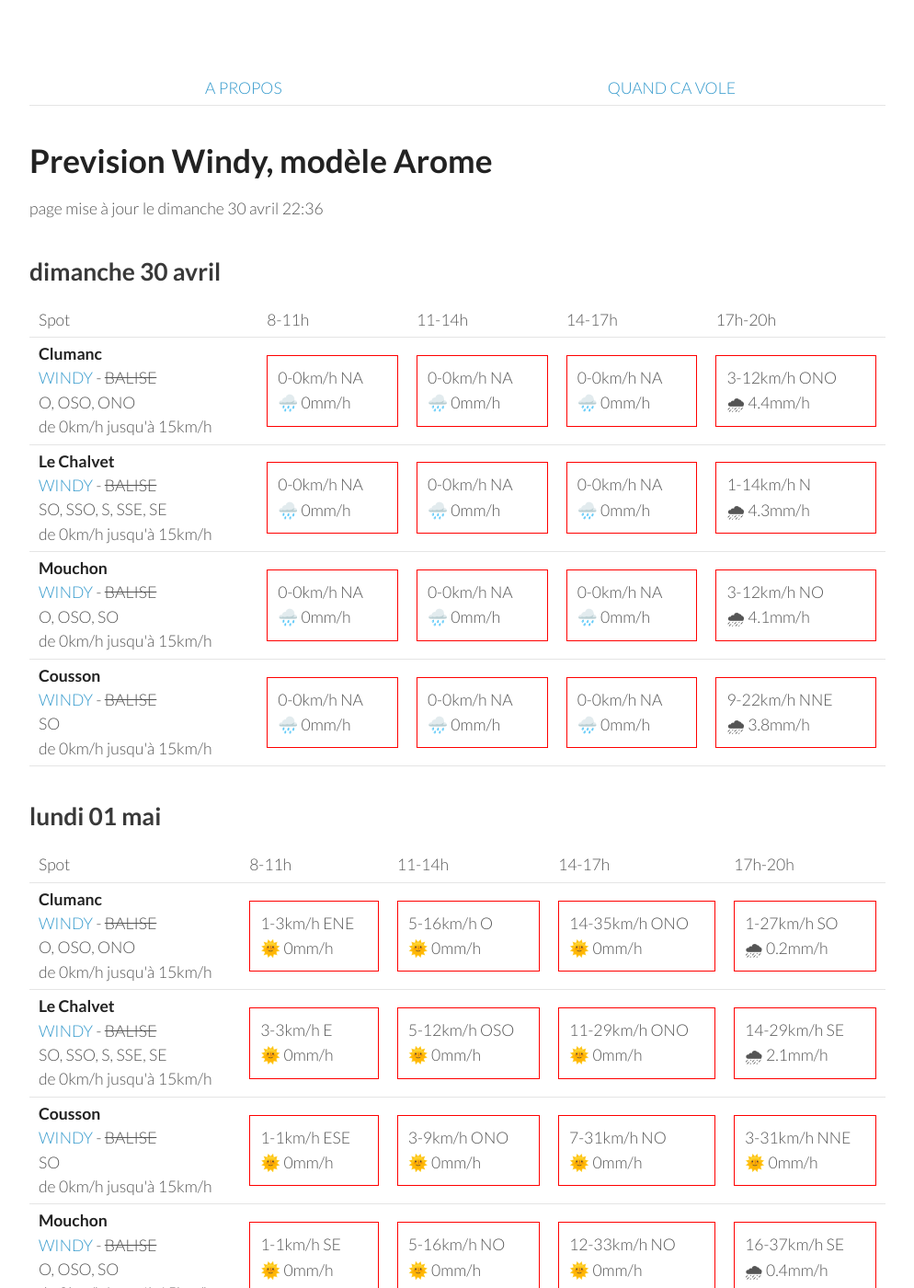
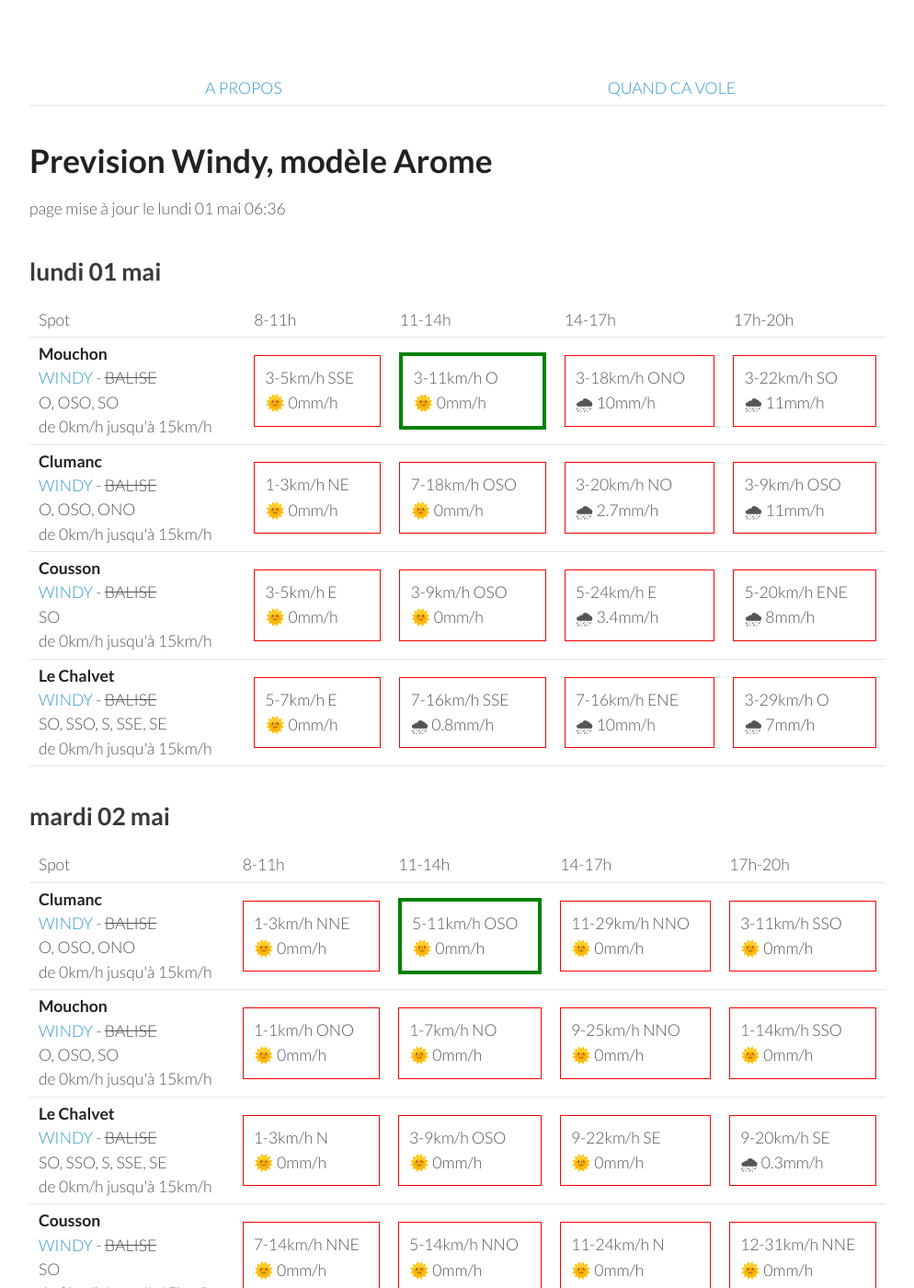
Before and after one commit to parapente-dans-le-nord/parapente-dans-le-nord.github.io, a Jekyll site: the page built from saint_andre.markdown, in a window 1280 px wide and 1400 px high. Shown: the whole window at 92% size, without its empty margins (26-1020 px from the left). Built offline with Jekyll 4.4.1, drawn with Linux system fonts in a browser that asks for light colours; some of the changed text lies outside the part shown.

Commit message:
update index.markdown

```diff
--- a/saint_andre.markdown
+++ b/saint_andre.markdown
@@ -7,60 +7,8 @@ title:  "Tous les spots"
 {: .links}
 
 # Prevision Windy, modèle Arome
-page mise à jour le dimanche 30 avril 22:36
+page mise à jour le lundi 01 mai 06:36
 
-## dimanche 30 avril
-
-{::nomarkdown}
-<table>
-  <tbody>
-    <tr>
-      <td>Spot</td>
-      <td>8-11h</td>
-      <td>11-14h</td>
-      <td>14-17h</td>
-      <td>17h-20h</td>
-    </tr>
-<tr>
-        <td><strong>Clumanc</strong><br><a href="https://windy.com/44.027/6.402?43.914,6.403,10,m:eSxaglP">WINDY</a> - <span class="no-balise"> BALISE </span><br> <span class="vent-favorable">O, OSO, ONO</span><br><span class="force-vent">de 0km/h jusqu'à 15km/h</span> </td>
-
-            <td><div class="not-flyable"><p>0-0km/h NA</p><p>🌧️ 0mm/h</p></div></td>
-            <td><div class="not-flyable"><p>0-0km/h NA</p><p>🌧️ 0mm/h</p></div></td>
-            <td><div class="not-flyable"><p>0-0km/h NA</p><p>🌧️ 0mm/h</p></div></td>
-            <td><div class="not-flyable"><p>3-12km/h ONO</p><p>🌧 4.4mm/h</p></div></td>
-
-    </tr>
-<tr>
-        <td><strong>Le Chalvet</strong><br><a href="https://windy.com/43.979/6.480?43.866,6.480,10,m:eSsaglX">WINDY</a> - <span class="no-balise"> BALISE </span><br> <span class="vent-favorable">SO, SSO, S, SSE, SE</span><br><span class="force-vent">de 0km/h jusqu'à 15km/h</span> </td>
-
-            <td><div class="not-flyable"><p>0-0km/h NA</p><p>🌧️ 0mm/h</p></div></td>
-            <td><div class="not-flyable"><p>0-0km/h NA</p><p>🌧️ 0mm/h</p></div></td>
-            <td><div class="not-flyable"><p>0-0km/h NA</p><p>🌧️ 0mm/h</p></div></td>
-            <td><div class="not-flyable"><p>1-14km/h N</p><p>🌧 4.3mm/h</p></div></td>
-
-    </tr>
-<tr>
-        <td><strong>Mouchon</strong><br><a href="https://windy.com/43.992/6.424?43.878,6.425,10,m:eSuaglR">WINDY</a> - <span class="no-balise"> BALISE </span><br> <span class="vent-favorable">O, OSO, SO</span><br><span class="force-vent">de 0km/h jusqu'à 15km/h</span> </td>
-
-            <td><div class="not-flyable"><p>0-0km/h NA</p><p>🌧️ 0mm/h</p></div></td>
-            <td><div class="not-flyable"><p>0-0km/h NA</p><p>🌧️ 0mm/h</p></div></td>
-            <td><div class="not-flyable"><p>0-0km/h NA</p><p>🌧️ 0mm/h</p></div></td>
-            <td><div class="not-flyable"><p>3-12km/h NO</p><p>🌧 4.1mm/h</p></div></td>
-
-    </tr>
-<tr>
-        <td><strong>Cousson</strong><br><a href="https://windy.com/44.054/6.240?43.940,6.241,10,m:eSAaglz">WINDY</a> - <span class="no-balise"> BALISE </span><br> <span class="vent-favorable">SO</span><br><span class="force-vent">de 0km/h jusqu'à 15km/h</span> </td>
-
-            <td><div class="not-flyable"><p>0-0km/h NA</p><p>🌧️ 0mm/h</p></div></td>
-            <td><div class="not-flyable"><p>0-0km/h NA</p><p>🌧️ 0mm/h</p></div></td>
-            <td><div class="not-flyable"><p>0-0km/h NA</p><p>🌧️ 0mm/h</p></div></td>
-            <td><div class="not-flyable"><p>9-22km/h NNE</p><p>🌧 3.8mm/h</p></div></td>
-
-    </tr>
-
-</tbody>
-</table>
-{:/}
 ## lundi 01 mai
 
 {::nomarkdown}
@@ -74,42 +22,42 @@ page mise à jour le dimanche 30 avril 22:36
       <td>17h-20h</td>
     </tr>
 <tr>
+        <td><strong>Mouchon</strong><br><a href="https://windy.com/43.992/6.424?43.878,6.425,10,m:eSuaglR">WINDY</a> - <span class="no-balise"> BALISE </span><br> <span class="vent-favorable">O, OSO, SO</span><br><span class="force-vent">de 0km/h jusqu'à 15km/h</span> </td>
+
+            <td><div class="not-flyable"><p>3-5km/h SSE</p><p>🌞 0mm/h</p></div></td>
+            <td><div class="flyable"><p>3-11km/h O</p><p>🌞 0mm/h</p></div></td>
+            <td><div class="not-flyable"><p>3-18km/h ONO</p><p>🌧 10mm/h</p></div></td>
+            <td><div class="not-flyable"><p>3-22km/h SO</p><p>🌧 11mm/h</p></div></td>
+
+
+    </tr>
+<tr>
         <td><strong>Clumanc</strong><br><a href="https://windy.com/44.027/6.402?43.914,6.403,10,m:eSxaglP">WINDY</a> - <span class="no-balise"> BALISE </span><br> <span class="vent-favorable">O, OSO, ONO</span><br><span class="force-vent">de 0km/h jusqu'à 15km/h</span> </td>
 
-            <td><div class="not-flyable"><p>1-3km/h ENE</p><p>🌞 0mm/h</p></div></td>
-            <td><div class="not-flyable"><p>5-16km/h O</p><p>🌞 0mm/h</p></div></td>
-            <td><div class="not-flyable"><p>14-35km/h ONO</p><p>🌞 0mm/h</p></div></td>
-            <td><div class="not-flyable"><p>1-27km/h SO</p><p>🌧 0.2mm/h</p></div></td>
+            <td><div class="not-flyable"><p>1-3km/h NE</p><p>🌞 0mm/h</p></div></td>
+            <td><div class="not-flyable"><p>7-18km/h OSO</p><p>🌞 0mm/h</p></div></td>
+            <td><div class="not-flyable"><p>3-20km/h NO</p><p>🌧 2.7mm/h</p></div></td>
+            <td><div class="not-flyable"><p>3-9km/h OSO</p><p>🌧 11mm/h</p></div></td>
+
+
+    </tr>
+<tr>
+        <td><strong>Cousson</strong><br><a href="https://windy.com/44.054/6.240?43.940,6.241,10,m:eSAaglz">WINDY</a> - <span class="no-balise"> BALISE </span><br> <span class="vent-favorable">SO</span><br><span class="force-vent">de 0km/h jusqu'à 15km/h</span> </td>
+
+            <td><div class="not-flyable"><p>3-5km/h E</p><p>🌞 0mm/h</p></div></td>
+            <td><div class="not-flyable"><p>3-9km/h OSO</p><p>🌞 0mm/h</p></div></td>
+            <td><div class="not-flyable"><p>5-24km/h E</p><p>🌧 3.4mm/h</p></div></td>
+            <td><div class="not-flyable"><p>5-20km/h ENE</p><p>🌧 8mm/h</p></div></td>
 
 
     </tr>
 <tr>
         <td><strong>Le Chalvet</strong><br><a href="https://windy.com/43.979/6.480?43.866,6.480,10,m:eSsaglX">WINDY</a> - <span class="no-balise"> BALISE </span><br> <span class="vent-favorable">SO, SSO, S, SSE, SE</span><br><span class="force-vent">de 0km/h jusqu'à 15km/h</span> </td>
 
-            <td><div class="not-flyable"><p>3-3km/h E</p><p>🌞 0mm/h</p></div></td>
-            <td><div class="not-flyable"><p>5-12km/h OSO</p><p>🌞 0mm/h</p></div></td>
-            <td><div class="not-flyable"><p>11-29km/h ONO</p><p>🌞 0mm/h</p></div></td>
-            <td><div class="not-flyable"><p>14-29km/h SE</p><p>🌧 2.1mm/h</p></div></td>
-
-
-    </tr>
-<tr>
-        <td><strong>Cousson</strong><br><a href="https://windy.com/44.054/6.240?43.940,6.241,10,m:eSAaglz">WINDY</a> - <span class="no-balise"> BALISE </span><br> <span class="vent-favorable">SO</span><br><span class="force-vent">de 0km/h jusqu'à 15km/h</span> </td>
-
-            <td><div class="not-flyable"><p>1-1km/h ESE</p><p>🌞 0mm/h</p></div></td>
-            <td><div class="not-flyable"><p>3-9km/h ONO</p><p>🌞 0mm/h</p></div></td>
-            <td><div class="not-flyable"><p>7-31km/h NO</p><p>🌞 0mm/h</p></div></td>
-            <td><div class="not-flyable"><p>3-31km/h NNE</p><p>🌞 0mm/h</p></div></td>
-
-
-    </tr>
-<tr>
-        <td><strong>Mouchon</strong><br><a href="https://windy.com/43.992/6.424?43.878,6.425,10,m:eSuaglR">WINDY</a> - <span class="no-balise"> BALISE </span><br> <span class="vent-favorable">O, OSO, SO</span><br><span class="force-vent">de 0km/h jusqu'à 15km/h</span> </td>
-
-            <td><div class="not-flyable"><p>1-1km/h SE</p><p>🌞 0mm/h</p></div></td>
-            <td><div class="not-flyable"><p>5-16km/h NO</p><p>🌞 0mm/h</p></div></td>
-            <td><div class="not-flyable"><p>12-33km/h NO</p><p>🌞 0mm/h</p></div></td>
-            <td><div class="not-flyable"><p>16-37km/h SE</p><p>🌧 0.4mm/h</p></div></td>
+            <td><div class="not-flyable"><p>5-7km/h E</p><p>🌞 0mm/h</p></div></td>
+            <td><div class="not-flyable"><p>7-16km/h SSE</p><p>🌧 0.8mm/h</p></div></td>
+            <td><div class="not-flyable"><p>7-16km/h ENE</p><p>🌧 10mm/h</p></div></td>
+            <td><div class="not-flyable"><p>3-29km/h O</p><p>🌧 7mm/h</p></div></td>
 
 
     </tr>
@@ -130,42 +78,42 @@ page mise à jour le dimanche 30 avril 22:36
       <td>17h-20h</td>
     </tr>
 <tr>
-        <td><strong>Mouchon</strong><br><a href="https://windy.com/43.992/6.424?43.878,6.425,10,m:eSuaglR">WINDY</a> - <span class="no-balise"> BALISE </span><br> <span class="vent-favorable">O, OSO, SO</span><br><span class="force-vent">de 0km/h jusqu'à 15km/h</span> </td>
+        <td><strong>Clumanc</strong><br><a href="https://windy.com/44.027/6.402?43.914,6.403,10,m:eSxaglP">WINDY</a> - <span class="no-balise"> BALISE </span><br> <span class="vent-favorable">O, OSO, ONO</span><br><span class="force-vent">de 0km/h jusqu'à 15km/h</span> </td>
 
-            <td><div class="not-flyable"><p>3-5km/h SSO</p><p>🌞 0mm/h</p></div></td>
-            <td><div class="not-flyable"><p>5-18km/h ONO</p><p>🌞 0mm/h</p></div></td>
-            <td><div class="not-flyable"><p>5-25km/h N</p><p>🌞 0mm/h</p></div></td>
-            <td><div class="not-flyable"><p>3-25km/h NNO</p><p>🌞 0mm/h</p></div></td>
+            <td><div class="not-flyable"><p>1-3km/h NNE</p><p>🌞 0mm/h</p></div></td>
+            <td><div class="flyable"><p>5-11km/h OSO</p><p>🌞 0mm/h</p></div></td>
+            <td><div class="not-flyable"><p>11-29km/h NNO</p><p>🌞 0mm/h</p></div></td>
+            <td><div class="not-flyable"><p>3-11km/h SSO</p><p>🌞 0mm/h</p></div></td>
 
 
     </tr>
 <tr>
-        <td><strong>Clumanc</strong><br><a href="https://windy.com/44.027/6.402?43.914,6.403,10,m:eSxaglP">WINDY</a> - <span class="no-balise"> BALISE </span><br> <span class="vent-favorable">O, OSO, ONO</span><br><span class="force-vent">de 0km/h jusqu'à 15km/h</span> </td>
+        <td><strong>Mouchon</strong><br><a href="https://windy.com/43.992/6.424?43.878,6.425,10,m:eSuaglR">WINDY</a> - <span class="no-balise"> BALISE </span><br> <span class="vent-favorable">O, OSO, SO</span><br><span class="force-vent">de 0km/h jusqu'à 15km/h</span> </td>
 
-            <td><div class="not-flyable"><p>1-3km/h ENE</p><p>🌞 0mm/h</p></div></td>
-            <td><div class="not-flyable"><p>5-20km/h ONO</p><p>🌞 0mm/h</p></div></td>
-            <td><div class="not-flyable"><p>5-25km/h N</p><p>🌞 0mm/h</p></div></td>
-            <td><div class="not-flyable"><p>5-25km/h NO</p><p>🌞 0mm/h</p></div></td>
+            <td><div class="not-flyable"><p>1-1km/h ONO</p><p>🌞 0mm/h</p></div></td>
+            <td><div class="not-flyable"><p>1-7km/h NO</p><p>🌞 0mm/h</p></div></td>
+            <td><div class="not-flyable"><p>9-25km/h NNO</p><p>🌞 0mm/h</p></div></td>
+            <td><div class="not-flyable"><p>1-14km/h SSO</p><p>🌞 0mm/h</p></div></td>
 
 
     </tr>
 <tr>
         <td><strong>Le Chalvet</strong><br><a href="https://windy.com/43.979/6.480?43.866,6.480,10,m:eSsaglX">WINDY</a> - <span class="no-balise"> BALISE </span><br> <span class="vent-favorable">SO, SSO, S, SSE, SE</span><br><span class="force-vent">de 0km/h jusqu'à 15km/h</span> </td>
 
-            <td><div class="not-flyable"><p>0-3km/h ONO</p><p>🌞 0mm/h</p></div></td>
-            <td><div class="not-flyable"><p>3-16km/h ONO</p><p>🌞 0mm/h</p></div></td>
-            <td><div class="not-flyable"><p>7-25km/h NNE</p><p>🌞 0mm/h</p></div></td>
-            <td><div class="not-flyable"><p>3-27km/h NE</p><p>🌞 0mm/h</p></div></td>
+            <td><div class="not-flyable"><p>1-3km/h N</p><p>🌞 0mm/h</p></div></td>
+            <td><div class="not-flyable"><p>3-9km/h OSO</p><p>🌞 0mm/h</p></div></td>
+            <td><div class="not-flyable"><p>9-22km/h SE</p><p>🌞 0mm/h</p></div></td>
+            <td><div class="not-flyable"><p>9-20km/h SE</p><p>🌧 0.3mm/h</p></div></td>
 
 
     </tr>
 <tr>
         <td><strong>Cousson</strong><br><a href="https://windy.com/44.054/6.240?43.940,6.241,10,m:eSAaglz">WINDY</a> - <span class="no-balise"> BALISE </span><br> <span class="vent-favorable">SO</span><br><span class="force-vent">de 0km/h jusqu'à 15km/h</span> </td>
 
-            <td><div class="not-flyable"><p>9-22km/h NNE</p><p>🌞 0mm/h</p></div></td>
-            <td><div class="not-flyable"><p>7-20km/h ONO</p><p>🌞 0mm/h</p></div></td>
-            <td><div class="not-flyable"><p>7-27km/h ONO</p><p>🌞 0mm/h</p></div></td>
-            <td><div class="not-flyable"><p>11-29km/h NO</p><p>🌞 0mm/h</p></div></td>
+            <td><div class="not-flyable"><p>7-14km/h NNE</p><p>🌞 0mm/h</p></div></td>
+            <td><div class="not-flyable"><p>5-14km/h NNO</p><p>🌞 0mm/h</p></div></td>
+            <td><div class="not-flyable"><p>11-24km/h N</p><p>🌞 0mm/h</p></div></td>
+            <td><div class="not-flyable"><p>12-31km/h NNE</p><p>🌞 0mm/h</p></div></td>
 
 
     </tr>
@@ -186,42 +134,42 @@ page mise à jour le dimanche 30 avril 22:36
       <td>17h-20h</td>
     </tr>
 <tr>
-        <td><strong>Clumanc</strong><br><a href="https://windy.com/44.027/6.402?43.914,6.403,10,m:eSxaglP">WINDY</a> - <span class="no-balise"> BALISE </span><br> <span class="vent-favorable">O, OSO, ONO</span><br><span class="force-vent">de 0km/h jusqu'à 15km/h</span> </td>
+        <td><strong>Mouchon</strong><br><a href="https://windy.com/43.992/6.424?43.878,6.425,10,m:eSuaglR">WINDY</a> - <span class="no-balise"> BALISE </span><br> <span class="vent-favorable">O, OSO, SO</span><br><span class="force-vent">de 0km/h jusqu'à 15km/h</span> </td>
 
-            <td><div class="not-flyable"><p>5-16km/h NNE</p><p>🌞 0mm/h</p></div></td>
-            <td><div class="not-flyable"><p>11-31km/h ONO</p><p>🌞 0mm/h</p></div></td>
-            <td><div class="not-flyable"><p>12-37km/h O</p><p>🌞 0mm/h</p></div></td>
-            <td><div class="not-flyable"><p>11-40km/h O</p><p>🌞 0mm/h</p></div></td>
+            <td><div class="not-flyable"><p>3-12km/h ENE</p><p>🌞 0mm/h</p></div></td>
+            <td><div class="not-flyable"><p>7-24km/h O</p><p>🌞 0mm/h</p></div></td>
+            <td><div class="not-flyable"><p>9-27km/h ONO</p><p>🌞 0mm/h</p></div></td>
+            <td><div class="not-flyable"><p>12-37km/h ONO</p><p>🌞 0mm/h</p></div></td>
 
 
     </tr>
 <tr>
-        <td><strong>Mouchon</strong><br><a href="https://windy.com/43.992/6.424?43.878,6.425,10,m:eSuaglR">WINDY</a> - <span class="no-balise"> BALISE </span><br> <span class="vent-favorable">O, OSO, SO</span><br><span class="force-vent">de 0km/h jusqu'à 15km/h</span> </td>
+        <td><strong>Clumanc</strong><br><a href="https://windy.com/44.027/6.402?43.914,6.403,10,m:eSxaglP">WINDY</a> - <span class="no-balise"> BALISE </span><br> <span class="vent-favorable">O, OSO, ONO</span><br><span class="force-vent">de 0km/h jusqu'à 15km/h</span> </td>
 
-            <td><div class="not-flyable"><p>5-16km/h N</p><p>🌞 0mm/h</p></div></td>
-            <td><div class="not-flyable"><p>11-29km/h ONO</p><p>🌞 0mm/h</p></div></td>
-            <td><div class="not-flyable"><p>12-35km/h ONO</p><p>🌞 0mm/h</p></div></td>
-            <td><div class="not-flyable"><p>12-40km/h O</p><p>🌞 0mm/h</p></div></td>
+            <td><div class="not-flyable"><p>5-16km/h ENE</p><p>🌞 0mm/h</p></div></td>
+            <td><div class="not-flyable"><p>9-24km/h O</p><p>🌞 0mm/h</p></div></td>
+            <td><div class="not-flyable"><p>9-29km/h ONO</p><p>🌞 0mm/h</p></div></td>
+            <td><div class="not-flyable"><p>11-38km/h ONO</p><p>🌞 0mm/h</p></div></td>
 
 
     </tr>
 <tr>
         <td><strong>Cousson</strong><br><a href="https://windy.com/44.054/6.240?43.940,6.241,10,m:eSAaglz">WINDY</a> - <span class="no-balise"> BALISE </span><br> <span class="vent-favorable">SO</span><br><span class="force-vent">de 0km/h jusqu'à 15km/h</span> </td>
 
-            <td><div class="not-flyable"><p>5-14km/h ENE</p><p>🌞 0mm/h</p></div></td>
-            <td><div class="not-flyable"><p>7-24km/h ONO</p><p>🌞 0mm/h</p></div></td>
-            <td><div class="not-flyable"><p>5-25km/h OSO</p><p>🌞 0mm/h</p></div></td>
-            <td><div class="not-flyable"><p>12-35km/h SO</p><p>🌞 0mm/h</p></div></td>
+            <td><div class="not-flyable"><p>5-16km/h ENE</p><p>🌞 0mm/h</p></div></td>
+            <td><div class="not-flyable"><p>5-20km/h O</p><p>🌞 0mm/h</p></div></td>
+            <td><div class="not-flyable"><p>5-24km/h O</p><p>🌞 0mm/h</p></div></td>
+            <td><div class="not-flyable"><p>9-29km/h OSO</p><p>🌞 0mm/h</p></div></td>
 
 
     </tr>
 <tr>
         <td><strong>Le Chalvet</strong><br><a href="https://windy.com/43.979/6.480?43.866,6.480,10,m:eSsaglX">WINDY</a> - <span class="no-balise"> BALISE </span><br> <span class="vent-favorable">SO, SSO, S, SSE, SE</span><br><span class="force-vent">de 0km/h jusqu'à 15km/h</span> </td>
 
-            <td><div class="not-flyable"><p>5-16km/h N</p><p>🌞 0mm/h</p></div></td>
-            <td><div class="not-flyable"><p>9-29km/h ONO</p><p>🌞 0mm/h</p></div></td>
-            <td><div class="not-flyable"><p>12-35km/h ONO</p><p>🌞 0mm/h</p></div></td>
-            <td><div class="not-flyable"><p>12-40km/h ONO</p><p>🌞 0mm/h</p></div></td>
+            <td><div class="not-flyable"><p>3-12km/h NE</p><p>🌞 0mm/h</p></div></td>
+            <td><div class="not-flyable"><p>5-20km/h O</p><p>🌞 0mm/h</p></div></td>
+            <td><div class="not-flyable"><p>7-25km/h ONO</p><p>🌞 0mm/h</p></div></td>
+            <td><div class="not-flyable"><p>12-37km/h ONO</p><p>🌞 0mm/h</p></div></td>
 
 
     </tr>
@@ -244,8 +192,8 @@ page mise à jour le dimanche 30 avril 22:36
 <tr>
         <td><strong>Clumanc</strong><br><a href="https://windy.com/44.027/6.402?43.914,6.403,10,m:eSxaglP">WINDY</a> - <span class="no-balise"> BALISE </span><br> <span class="vent-favorable">O, OSO, ONO</span><br><span class="force-vent">de 0km/h jusqu'à 15km/h</span> </td>
 
-            <td><div class="not-flyable"><p>5-18km/h E</p><p>🌞 0mm/h</p></div></td>
-            <td><div class="not-flyable"><p>7-22km/h OSO</p><p>🌞 0mm/h</p></div></td>
+            <td><div class="not-flyable"><p>5-16km/h E</p><p>🌞 0mm/h</p></div></td>
+            <td><div class="not-flyable"><p>5-20km/h OSO</p><p>🌞 0mm/h</p></div></td>
             <td><div class="not-flyable"><p>12-37km/h O</p><p>🌞 0mm/h</p></div></td>
             <td><div class="not-flyable"><p>12-38km/h ONO</p><p>🌞 0mm/h</p></div></td>
 
@@ -255,29 +203,29 @@ page mise à jour le dimanche 30 avril 22:36
         <td><strong>Mouchon</strong><br><a href="https://windy.com/43.992/6.424?43.878,6.425,10,m:eSuaglR">WINDY</a> - <span class="no-balise"> BALISE </span><br> <span class="vent-favorable">O, OSO, SO</span><br><span class="force-vent">de 0km/h jusqu'à 15km/h</span> </td>
 
             <td><div class="not-flyable"><p>3-16km/h E</p><p>🌞 0mm/h</p></div></td>
-            <td><div class="not-flyable"><p>5-20km/h SO</p><p>🌞 0mm/h</p></div></td>
+            <td><div class="not-flyable"><p>5-18km/h SO</p><p>🌞 0mm/h</p></div></td>
             <td><div class="not-flyable"><p>12-37km/h O</p><p>🌞 0mm/h</p></div></td>
             <td><div class="not-flyable"><p>12-37km/h ONO</p><p>🌞 0mm/h</p></div></td>
 
 
     </tr>
 <tr>
-        <td><strong>Cousson</strong><br><a href="https://windy.com/44.054/6.240?43.940,6.241,10,m:eSAaglz">WINDY</a> - <span class="no-balise"> BALISE </span><br> <span class="vent-favorable">SO</span><br><span class="force-vent">de 0km/h jusqu'à 15km/h</span> </td>
+        <td><strong>Le Chalvet</strong><br><a href="https://windy.com/43.979/6.480?43.866,6.480,10,m:eSsaglX">WINDY</a> - <span class="no-balise"> BALISE </span><br> <span class="vent-favorable">SO, SSO, S, SSE, SE</span><br><span class="force-vent">de 0km/h jusqu'à 15km/h</span> </td>
 
-            <td><div class="not-flyable"><p>7-16km/h E</p><p>🌞 0mm/h</p></div></td>
+            <td><div class="not-flyable"><p>3-12km/h ENE</p><p>🌞 0mm/h</p></div></td>
             <td><div class="not-flyable"><p>5-18km/h SO</p><p>🌞 0mm/h</p></div></td>
-            <td><div class="not-flyable"><p>11-29km/h OSO</p><p>🌞 0mm/h</p></div></td>
-            <td><div class="not-flyable"><p>5-31km/h O</p><p>🌞 0mm/h</p></div></td>
+            <td><div class="not-flyable"><p>12-37km/h O</p><p>🌞 0mm/h</p></div></td>
+            <td><div class="not-flyable"><p>12-38km/h ONO</p><p>🌞 0mm/h</p></div></td>
 
 
     </tr>
 <tr>
-        <td><strong>Le Chalvet</strong><br><a href="https://windy.com/43.979/6.480?43.866,6.480,10,m:eSsaglX">WINDY</a> - <span class="no-balise"> BALISE </span><br> <span class="vent-favorable">SO, SSO, S, SSE, SE</span><br><span class="force-vent">de 0km/h jusqu'à 15km/h</span> </td>
+        <td><strong>Cousson</strong><br><a href="https://windy.com/44.054/6.240?43.940,6.241,10,m:eSAaglz">WINDY</a> - <span class="no-balise"> BALISE </span><br> <span class="vent-favorable">SO</span><br><span class="force-vent">de 0km/h jusqu'à 15km/h</span> </td>
 
-            <td><div class="not-flyable"><p>3-14km/h ENE</p><p>🌞 0mm/h</p></div></td>
-            <td><div class="not-flyable"><p>5-20km/h SO</p><p>🌞 0mm/h</p></div></td>
-            <td><div class="not-flyable"><p>12-37km/h O</p><p>🌞 0mm/h</p></div></td>
-            <td><div class="not-flyable"><p>12-38km/h ONO</p><p>🌞 0mm/h</p></div></td>
+            <td><div class="not-flyable"><p>7-18km/h E</p><p>🌞 0mm/h</p></div></td>
+            <td><div class="not-flyable"><p>5-18km/h OSO</p><p>🌞 0mm/h</p></div></td>
+            <td><div class="not-flyable"><p>11-29km/h OSO</p><p>🌞 0mm/h</p></div></td>
+            <td><div class="not-flyable"><p>5-31km/h O</p><p>🌞 0mm/h</p></div></td>
 
 
     </tr>
```
